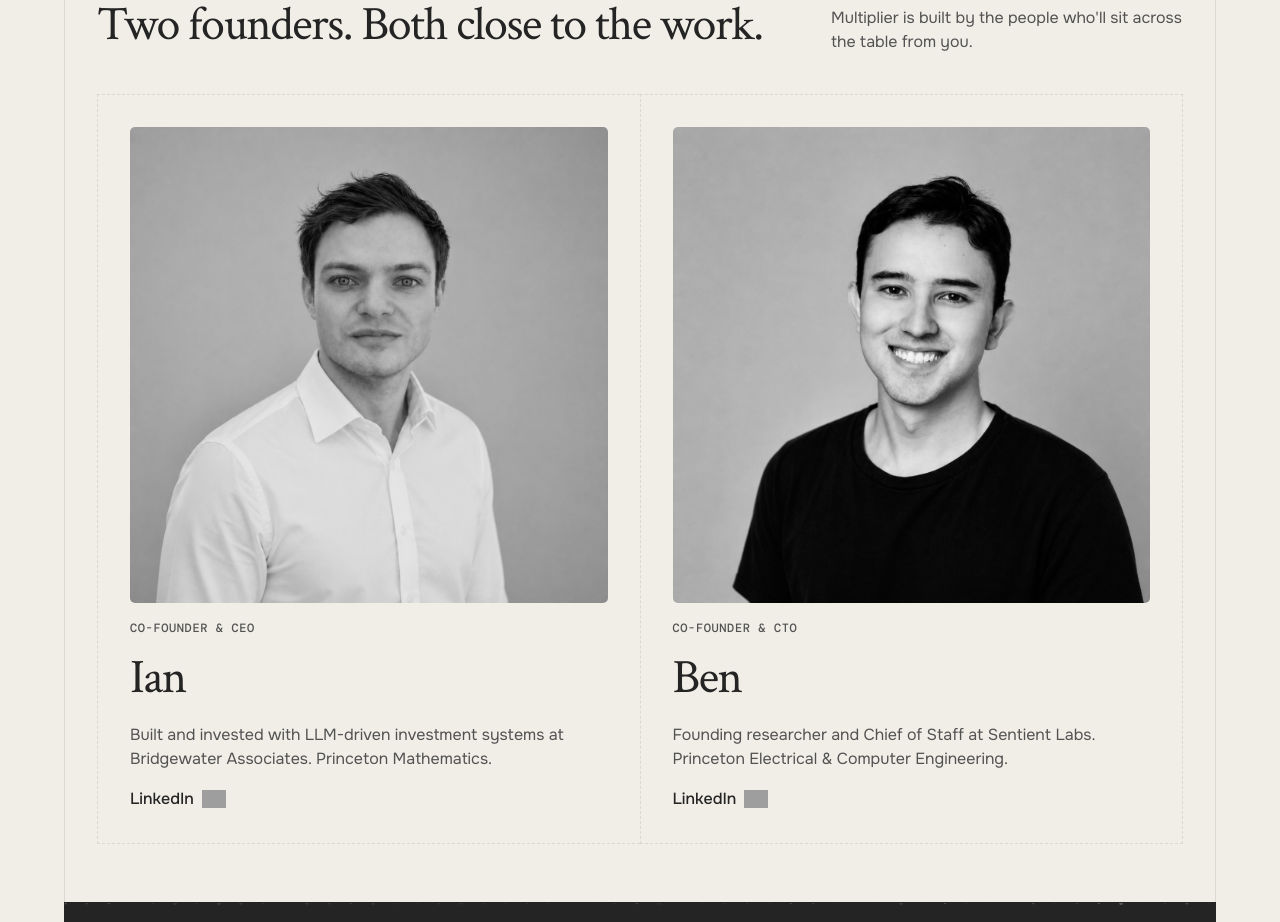
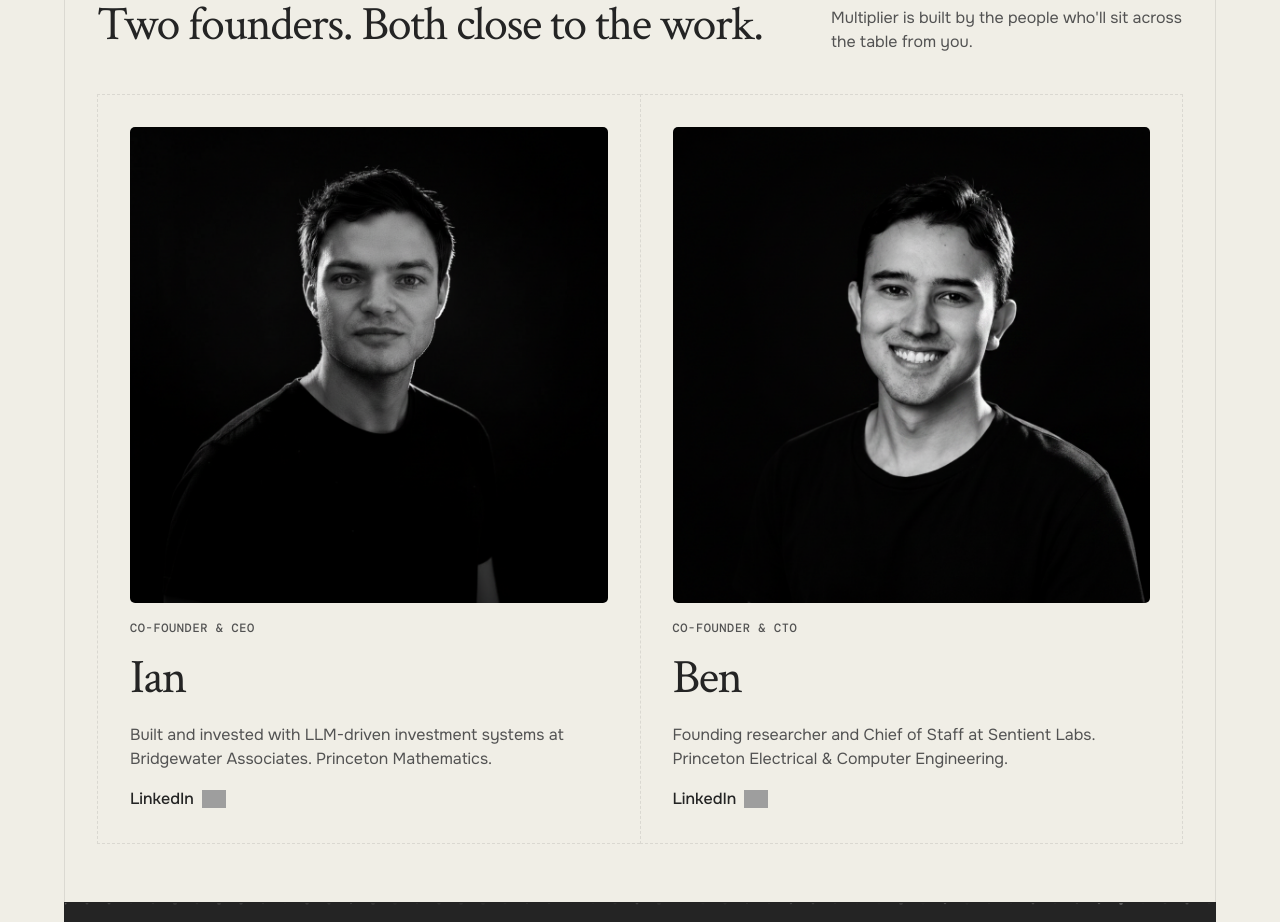
Before and after one commit to victoralfonsoulloa/withai-nextjs, a Next.js app: page / in a window 1280 px wide. Shown: the part 4940-5862 px from the top of the page. Built offline with nearby package versions, Linux system fonts and the light colour scheme; grey boxes are pictures that could not be loaded.

Commit message:
Update founder photos to new PNG versions
Co-Authored-By: Claude Sonnet 4.6 <noreply@anthropic.com>

```diff
--- a/src/components/TeamSection.tsx
+++ b/src/components/TeamSection.tsx
@@ -1,5 +1,5 @@
-const IAN_PHOTO = "/ian.jpg";
-const BEN_PHOTO = "/ben.jpg";
+const IAN_PHOTO = "/ian.png";
+const BEN_PHOTO = "/ben.png";
 const LINKEDIN_ICON = "https://www.figma.com/api/mcp/asset/bba17db2-fbc5-42ad-a0fb-50192770ad2a";
 
 const founders = [
```
Also changed, not shown: public/ben.png (added), public/ian.png (added).
